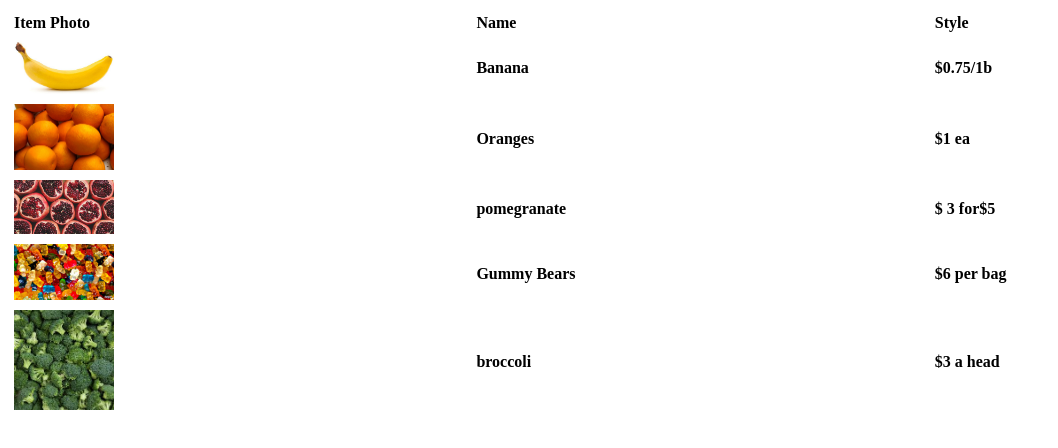
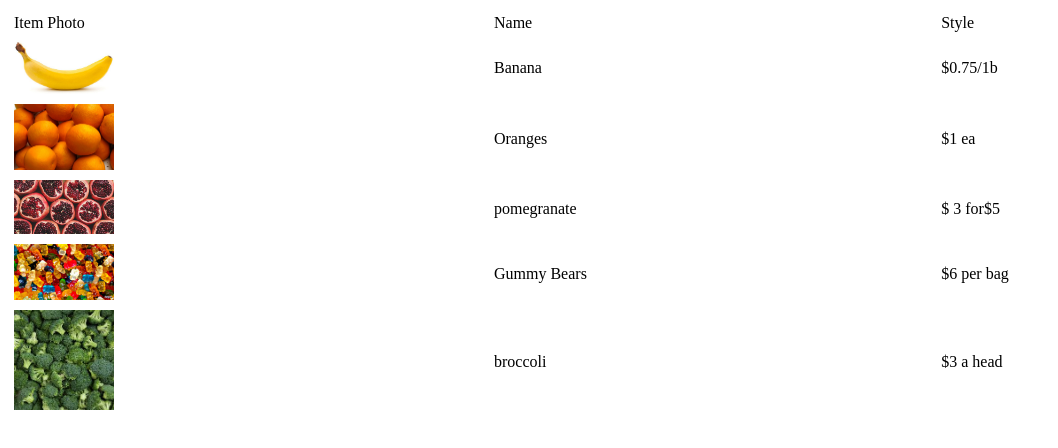
Before and after one commit to luanko3/web-design, a plain HTML site: page Week one/Lesson two/exercise 1/index.html in a window 1280 px wide. Shown: the whole page, without its empty margins (0-1058 px from the left). Drawn offline with Linux system fonts and the light colour scheme.

Commit message:
submit exercise 1 Signed-off-by: unknown <thanhluancasio@gmail.com>

```diff
--- a/Week one/Lesson two/exercise 1/index.html
+++ b/Week one/Lesson two/exercise 1/index.html
@@ -12,35 +12,35 @@ th {
 <body>
 	<table style="width:100%">
 		<tr>
-			<th> Item Photo </th>
-			<th> Name </th>
-			<th> Style </th>
+			<td> Item Photo </td>
+			<td> Name </td>
+			<td> Style </td>
 		</tr>
 		<tr>
-			<th> <img src= "image/banana.jpg">
-			</th>
-			<th> Banana </th>
-			<th> $0.75/1b </th>
+			<td> <img src= "image/banana.jpg">
+			</td>
+			<td> Banana </td>
+			<td> $0.75/1b </td>
 		</tr>
 		<tr>
-			<th> <img src= "image/Oranges.jpg"> </th>
-			<th> Oranges </th>
-			<th> $1 ea </th>
+			<td> <img src= "image/Oranges.jpg"> </td>
+			<td> Oranges </td>
+			<td> $1 ea </td>
 		</tr>
 		<tr>
-			<th> <img src= "image/pomegranate.jpg"> </th>
-			<th> pomegranate </th>
-			<th> $ 3 for$5 </th>
+			<td> <img src= "image/pomegranate.jpg"> </td>
+			<td> pomegranate </td>
+			<td> $ 3 for$5 </td>
 		</tr>
 		<tr>
-			<th> <img src= "image/gummy bears.jpg"> </th>
-			<th> Gummy Bears </th>
-			<th> $6 per bag </th>
+			<td> <img src= "image/gummy bears.jpg"> </td>
+			<td> Gummy Bears </td>
+			<td> $6 per bag </td>
 		</tr>
 		<tr>
-			<th> <img src= "image/broccoli.jpg"> </th>
-			<th> broccoli </th>
-			<th> $3 a head </th>
+			<td> <img src= "image/broccoli.jpg"> </td>
+			<td> broccoli </td>
+			<td> $3 a head </td>
 		</tr>
 	</table>
 </body>
```
